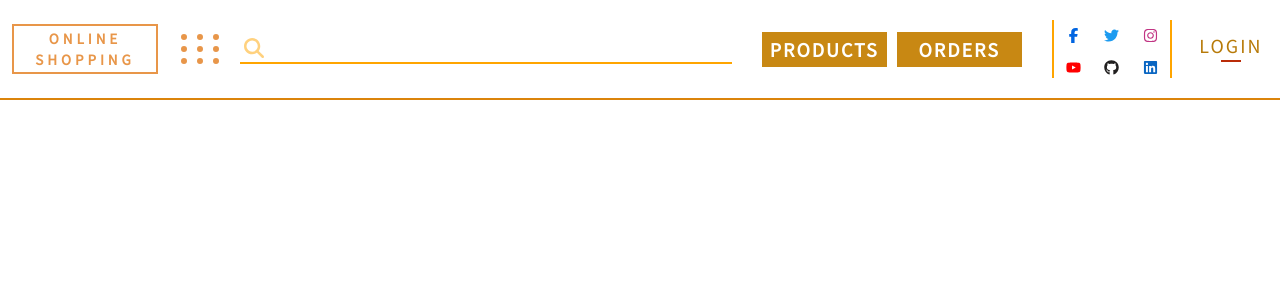
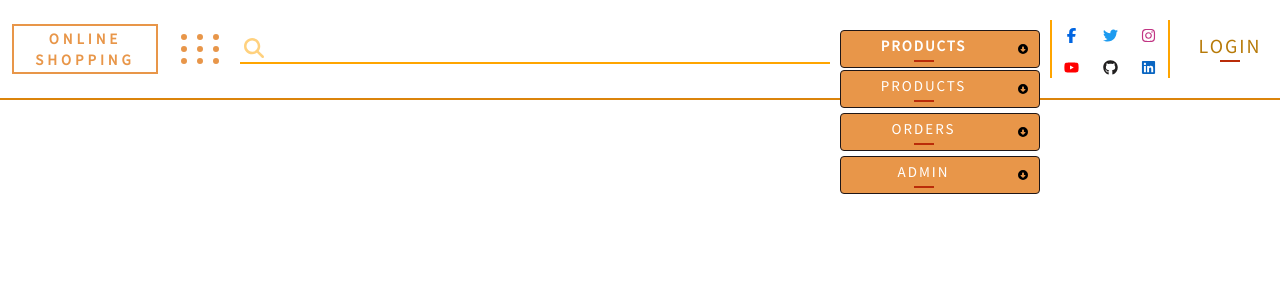
Before and after one commit to cptemre/mern-project-no-2-remote-fashion, a React (Create React App) app in the folder client/: page / in a window 1280 px wide. Shown: the top 300 px of the page. Built offline with nearby package versions, Linux system fonts and the light colour scheme.

Commit message:
Options main structure.

```diff
--- /dev/null
+++ b/client/src/components/header/options/Option.tsx
@@ -0,0 +1,29 @@
+import React, { useState } from "react";
+//* CSS
+import "../../../css/header/options/options.css";
+//* FONT AWESOME
+import { FontAwesomeIcon } from "@fortawesome/react-fontawesome";
+import { faCircleDown } from "@fortawesome/free-solid-svg-icons";
+
+const Options = () => {
+  // WILL CHANGE BY USER TYPE
+  const [options, setOptions] = useState(["PRODUCTS", "ORDERS", "ADMIN"]);
+
+  return (
+    <section id="option-section">
+      {options.map((option, i) => (
+        <article key={`option-article-${i}`} className="option-article">
+          <div className="option-div">
+            <div className="option">{option}</div>
+            <div className="underline"></div>
+          </div>
+          <div className="option-button-arrow">
+            <FontAwesomeIcon icon={faCircleDown} />
+          </div>
+        </article>
+      ))}
+    </section>
+  );
+};
+
+export default Options;
--- a/client/src/components/header/options/Options.tsx
+++ b/client/src/components/header/options/Options.tsx
@@ -1,18 +1,14 @@
-import React, { useState } from "react";
+//* COMPONENTS
+import Option from "./Option";
+import OptionsButton from "./OptionsButton";
 //* CSS
-import "../../../css/header/options/options.css";
 import "../../../css/header/options/option.css";
 
 const Options = () => {
-  // WILL CHANGE BY USER TYPE
-  const [options, setOptions] = useState(["PRODUCTS", "ORDERS"]);
   return (
     <section id="options-section">
-      {options.map((option, i) => (
-        <article key={`option-article-${i}`} className="option-article">
-          <div className="option-div border-radius pointer">{option}</div>
-        </article>
-      ))}
+      <OptionsButton />
+      <Option />
     </section>
   );
 };
--- /dev/null
+++ b/client/src/components/header/options/OptionsButton.tsx
@@ -0,0 +1,42 @@
+import { useContext } from "react";
+//* UTILITIES
+// CONTEXT
+import { Context } from "../../../utilities/local-variables/Context";
+//* NPMS
+import $ from "jquery";
+//* CSS
+import "../../../css/header/options/optionsButton.css";
+//* FONT AWESOME
+import { FontAwesomeIcon } from "@fortawesome/react-fontawesome";
+import { faCircleDown } from "@fortawesome/free-solid-svg-icons";
+
+const OptionsButton = () => {
+  // STATE
+  const { state } = useContext(Context);
+  // CHANGE OPTION BUTTON
+
+  // MOUSE ENTER HANDLE
+  const mouseEnterHandle = (e: React.MouseEvent<HTMLElement, MouseEvent>) => {
+    $(e.currentTarget).html("OPTIONS");
+  };
+  return (
+    <article
+      id="option-button"
+      className="option-article"
+      onMouseEnter={(e) => mouseEnterHandle(e)}
+    >
+      <div className="option-div">
+        <div id="option-button-text" className="option">
+          PRODUCTS
+        </div>
+        <div className="underline"></div>
+      </div>
+
+      <div className="option-button-arrow">
+        <FontAwesomeIcon icon={faCircleDown} />
+      </div>
+    </article>
+  );
+};
+
+export default OptionsButton;
--- a/client/src/css/header/options/option.css
+++ b/client/src/css/header/options/option.css
@@ -1,10 +1,33 @@
-.option-div {
-  font-size: 2rem !important;
+#option-section {
+  position: absolute;
+  top: 5rem;
+  max-width: 20rem;
+  flex-direction: row;
+  row-gap: 0.5rem;
+}
+
+.option-article {
+  flex-basis: 100%;
+  height: auto;
+  cursor: pointer;
+  height: auto;
+  border-radius: 0.4rem;
+  border: 0.15rem solid rgb(31, 22, 22);
+  background-color: var(--orange-color-1);
 }
 
 .option-div {
-  background-color: var(--dark-orange-color-1);
+  height: auto;
+  flex-direction: column;
+}
+
+.option {
   color: white;
-  height: auto;
+  font-size: 1.5rem;
   padding: 0.5rem;
 }
+
+.option-button-arrow {
+  flex: 0.2;
+  background-color: var(--orange-color-1);
+}
--- a/client/src/css/header/options/options.css
+++ b/client/src/css/header/options/options.css
@@ -1,6 +1,7 @@
 #options-section {
   flex: 0.8;
   column-gap: 1rem;
-  max-width: 30rem;
-  padding: 0 2rem;
+  max-width: 20rem;
+  padding: 0 1rem;
+  position: relative;
 }
--- /dev/null
+++ b/client/src/css/header/options/optionsButton.css
@@ -0,0 +1,4 @@
+#option-button {
+  position: absolute;
+  cursor: pointer;
+}
--- a/client/src/utilities/interfaces/local-data/initialStateInterface.ts
+++ b/client/src/utilities/interfaces/local-data/initialStateInterface.ts
@@ -1,9 +1,13 @@
 type CategoriesType = "CLOTHES" | "SHOES";
 type subCategoriesType = "MALE" | "FEMALE";
+type selectedOption = "PRODUCTS" | "ORDERS" | "USERS";
 interface InitialStateInterface {
   category: {
     categories: CategoriesType[];
     subCategories: { [key in subCategoriesType]: string[] };
+  };
+  options: {
+    selectedOption: selectedOption;
   };
   booleans: {
     isRegisterButton: boolean;
--- a/client/src/utilities/local-variables/initialState.ts
+++ b/client/src/utilities/local-variables/initialState.ts
@@ -9,12 +9,16 @@ import {
   underlineWidth1,
   underlineWidth2,
   transitionMs,
+  selectedOption,
 } from "./initialStateVariables";
 
 const initialState: InitialStateInterface = {
   category: {
     categories,
     subCategories,
+  },
+  options: {
+    selectedOption,
   },
   booleans: {
     isRegisterButton: false,
--- a/client/src/utilities/local-variables/initialStateVariables.ts
+++ b/client/src/utilities/local-variables/initialStateVariables.ts
@@ -9,6 +9,9 @@ const subCategories: InitialStateInterface["category"]["subCategories"] = {
   MALE: ["CAT1", "CAT2"],
   FEMALE: ["CAT3", "CAT4"],
 };
+
+// OPTIONS
+const selectedOption = "PRODUCTS";
 
 // CSS
 const underlineWidth = 2;
@@ -25,4 +28,5 @@ export {
   categories,
   subCategories,
   transitionMs,
+  selectedOption,
 };
```
